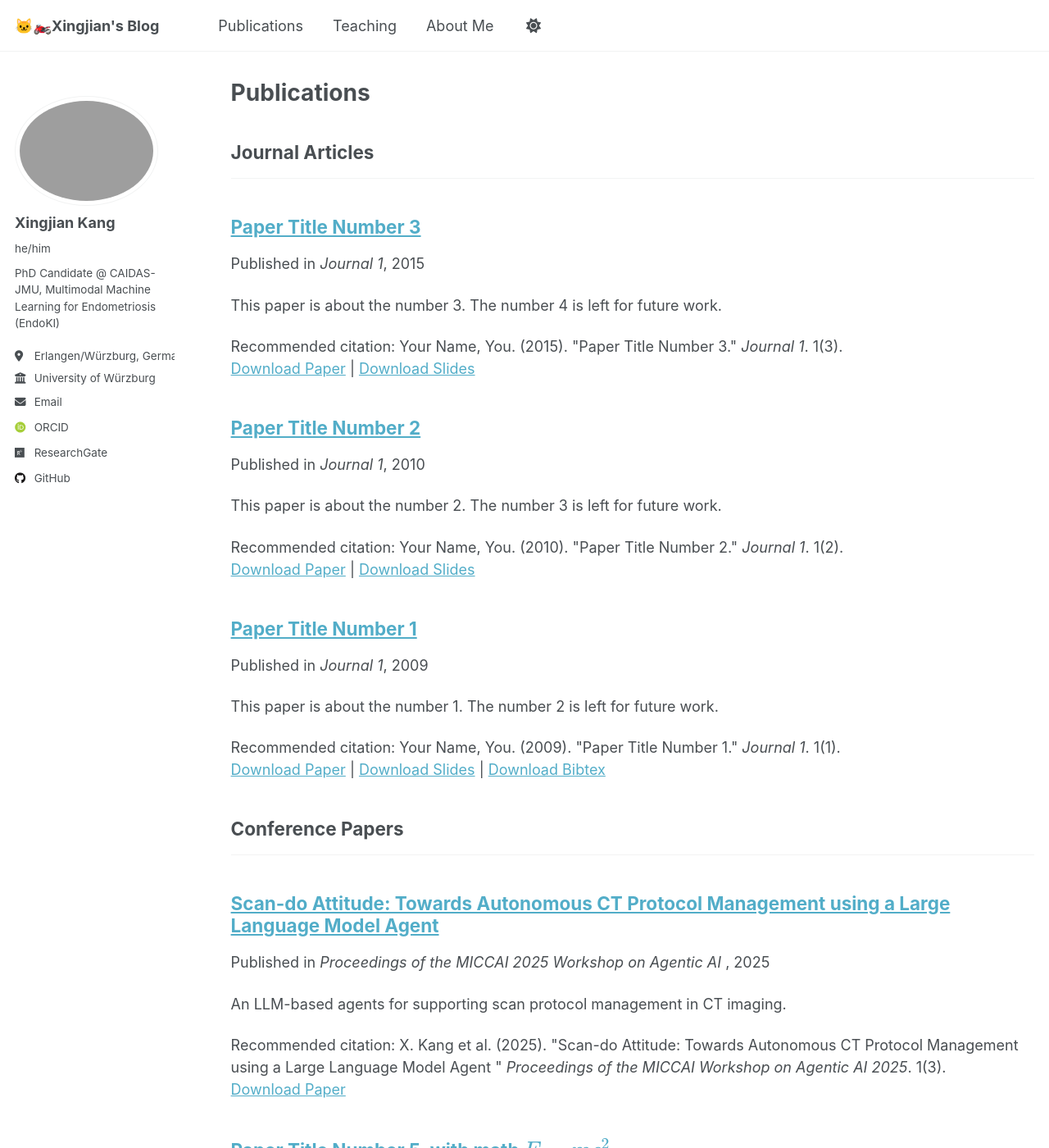
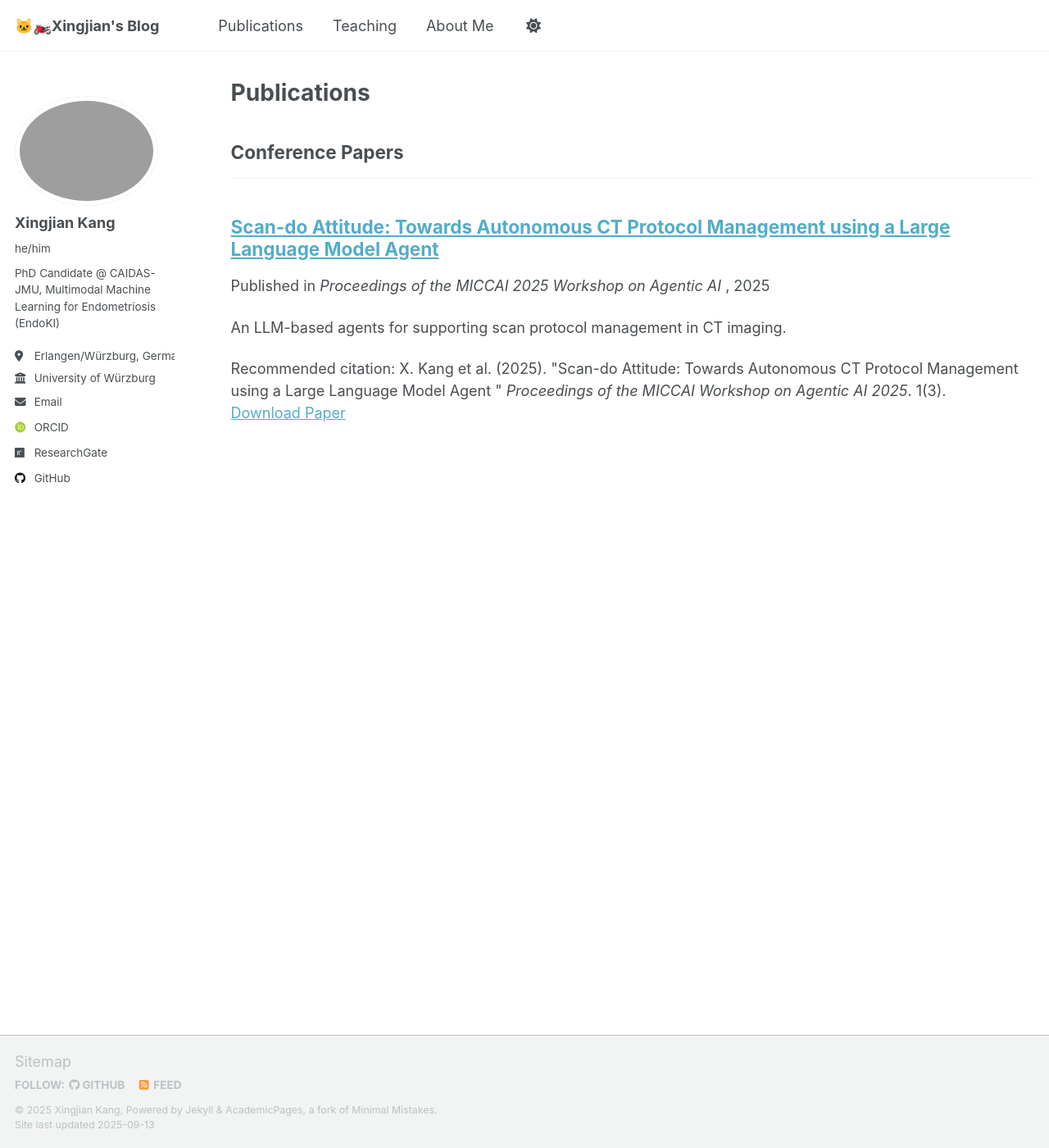
Before and after one commit to TrevorKang/TrevorKang.github.io, a Jekyll site: the page built from _pages/publications.html, in a window 1280 px wide and 1400 px high. Shown: the whole window at 82% size. Built offline with Jekyll 4.4.1, drawn with Linux system fonts in a browser that asks for light colours; some web fonts are replaced; a script that is not in the unit is left out; some of the changed text lies outside the part shown.

Commit message:
edit publishing date

```diff
--- a/_publications/2009-10-01-paper-title-number-1.md
+++ /dev/null
@@ -1,14 +0,0 @@
----
-title: "Paper Title Number 1"
-collection: publications
-category: manuscripts
-permalink: /publication/2009-10-01-paper-title-number-1
-excerpt: 'This paper is about the number 1. The number 2 is left for future work.'
-date: 2009-10-01
-venue: 'Journal 1'
-slidesurl: 'http://academicpages.github.io/files/slides1.pdf'
-paperurl: 'http://academicpages.github.io/files/paper1.pdf'
-bibtexurl: 'http://academicpages.github.io/files/bibtex1.bib'
-citation: 'Your Name, You. (2009). &quot;Paper Title Number 1.&quot; <i>Journal 1</i>. 1(1).'
----
-The contents above will be part of a list of publications, if the user clicks the link for the publication than the contents of section will be rendered as a full page, allowing you to provide more information about the paper for the reader. When publications are displayed as a single page, the contents of the above "citation" field will automatically be included below this section in a smaller font.
--- a/_publications/2010-10-01-paper-title-number-2.md
+++ /dev/null
@@ -1,14 +0,0 @@
----
-title: "Paper Title Number 2"
-collection: publications
-category: manuscripts
-permalink: /publication/2010-10-01-paper-title-number-2
-excerpt: 'This paper is about the number 2. The number 3 is left for future work.'
-date: 2010-10-01
-venue: 'Journal 1'
-slidesurl: 'http://academicpages.github.io/files/slides2.pdf'
-paperurl: 'http://academicpages.github.io/files/paper2.pdf'
-citation: 'Your Name, You. (2010). &quot;Paper Title Number 2.&quot; <i>Journal 1</i>. 1(2).'
----
-
-The contents above will be part of a list of publications, if the user clicks the link for the publication than the contents of section will be rendered as a full page, allowing you to provide more information about the paper for the reader. When publications are displayed as a single page, the contents of the above "citation" field will automatically be included below this section in a smaller font.
--- a/_publications/2015-10-01-paper-title-number-3.md
+++ /dev/null
@@ -1,14 +0,0 @@
----
-title: "Paper Title Number 3"
-collection: publications
-category: manuscripts
-permalink: /publication/2015-10-01-paper-title-number-3
-excerpt: 'This paper is about the number 3. The number 4 is left for future work.'
-date: 2015-10-01
-venue: 'Journal 1'
-slidesurl: 'http://academicpages.github.io/files/slides3.pdf'
-paperurl: 'http://academicpages.github.io/files/paper3.pdf'
-citation: 'Your Name, You. (2015). &quot;Paper Title Number 3.&quot; <i>Journal 1</i>. 1(3).'
----
-
-The contents above will be part of a list of publications, if the user clicks the link for the publication than the contents of section will be rendered as a full page, allowing you to provide more information about the paper for the reader. When publications are displayed as a single page, the contents of the above "citation" field will automatically be included below this section in a smaller font.
--- a/_publications/2025-06-08-paper-title-number-5.md
+++ /dev/null
@@ -1,13 +0,0 @@
----
-title: "Paper Title Number 5, with math $$E=mc^2$$"
-collection: publications
-category: conferences
-permalink: /publication/2024-02-17-paper-title-number-4
-excerpt: 'This paper is about a famous math equation, $$E=mc^2$$'
-date: 2024-02-17
-venue: 'GitHub Journal of Bugs'
-paperurl: 'http://academicpages.github.io/files/paper3.pdf'
-citation: 'Your Name, You. (2024). &quot;Paper Title Number 3.&quot; <i>GitHub Journal of Bugs</i>. 1(3).'
----
-
-Using [MathJax](https://www.mathjax.org/) in the description is supported - $$E=mc^2$$ - however, the use must be mindful that the default delimiters are `$$...$$` and `\\[...\\]` which differs from the `$...$` that is typically expected.
```
Also changed, not shown: _publications/2024-02-17-paper-title-number-4.md (deleted, +0 -13 lines), _publications/2025-11-06-miccai-workshop.md (renamed from _publications/2025-09-27-miccai-workshop.md, +1 -1 lines).
